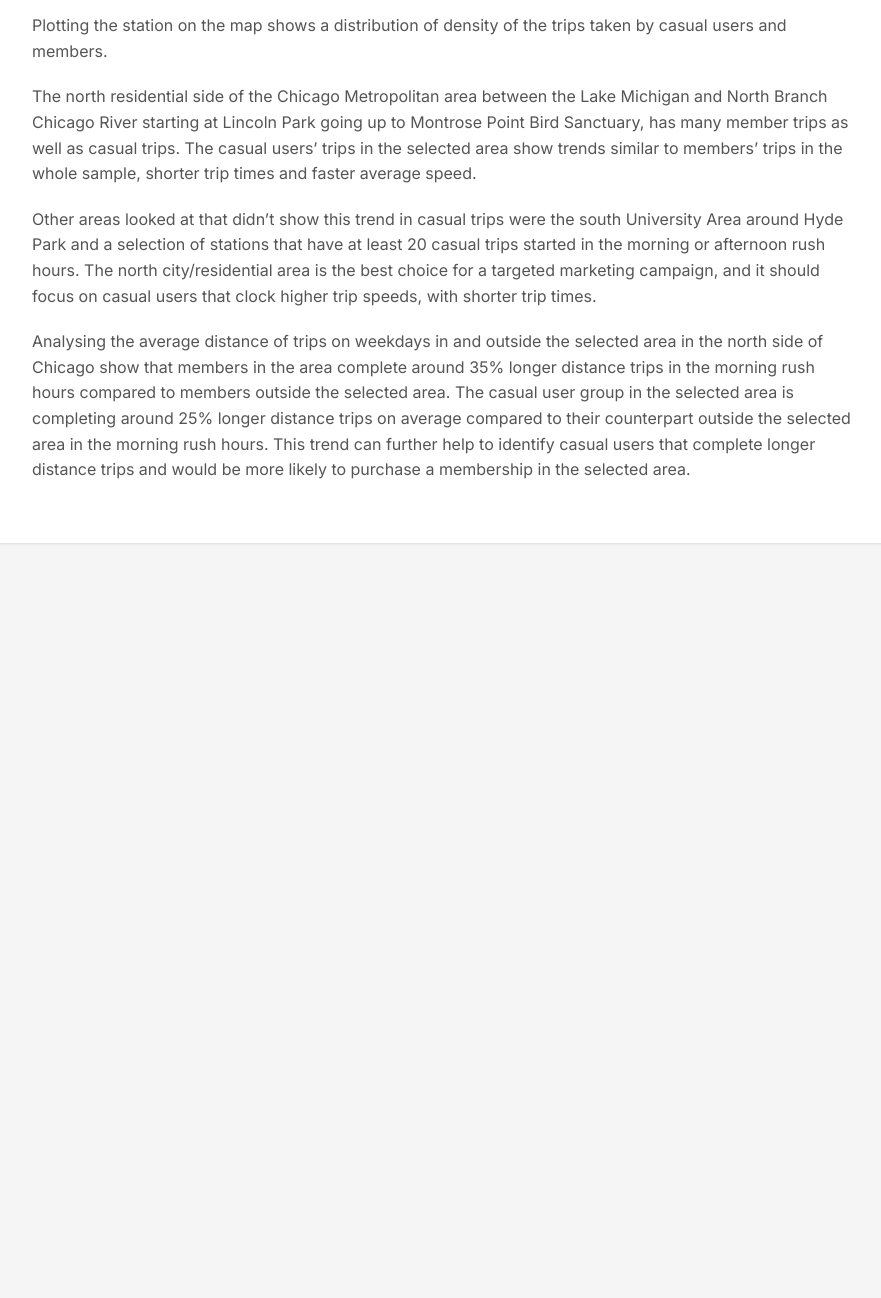
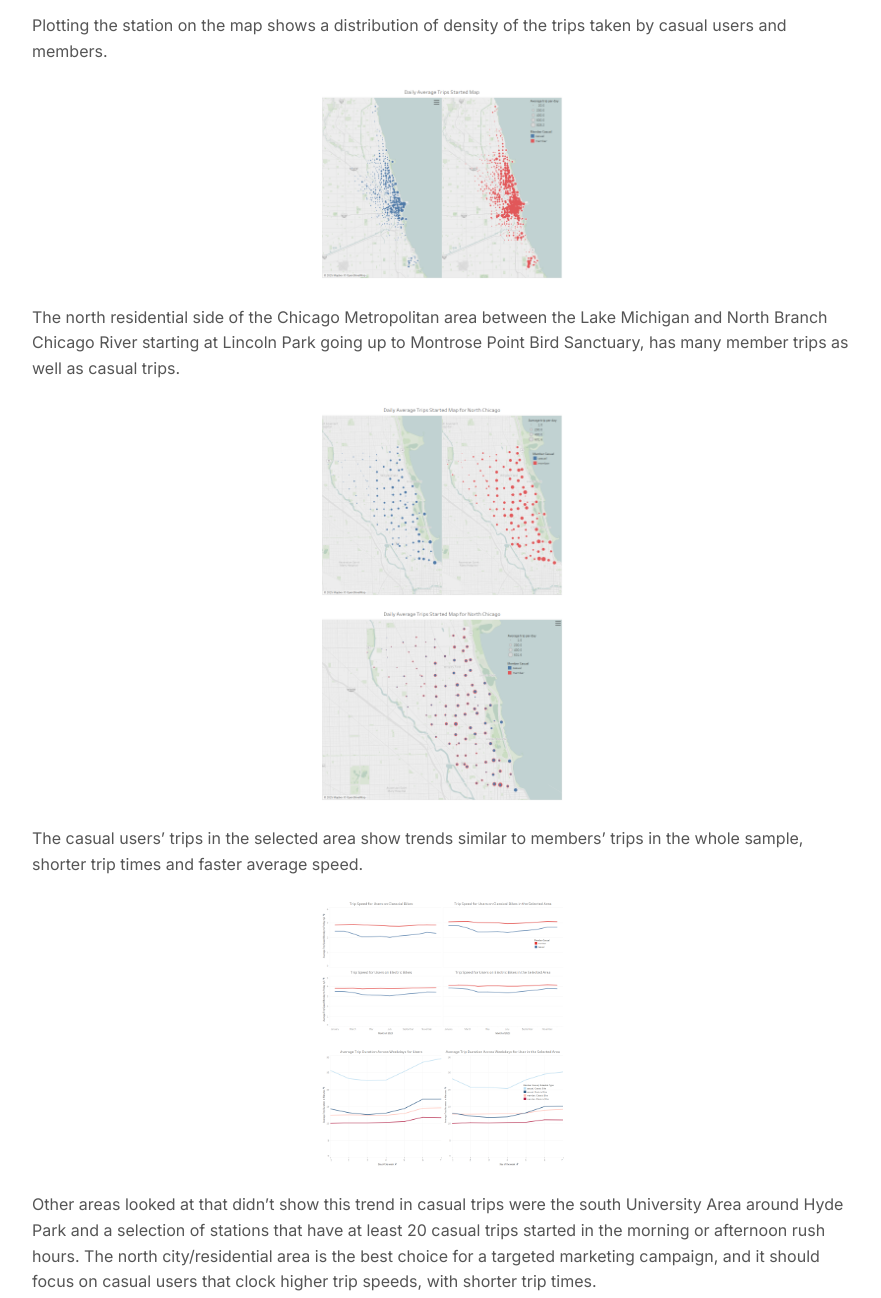
Before and after one commit to drpepper56/blog, a website built with Vite: page src/index.html in a window 1280 px wide. Shown: the part 5109-6407 px from the top of the page, without its empty margins (198-1079 px from the left). Before the commit the page ends 5732 px from the top, so only its background shows below. Built offline with nearby package versions, Linux system fonts and the light colour scheme.

Commit message:
website content update

```diff
--- a/src/index.html
+++ b/src/index.html
@@ -130,13 +130,44 @@
             </div>
             <p>Plotting the station on the map shows a distribution of density of the trips taken by casual users and members.
             </p>
-            <p>The north residential side of the Chicago Metropolitan area between the Lake Michigan and North Branch Chicago River starting at Lincoln Park going up to Montrose Point Bird Sanctuary, has many member trips as well as casual trips. The casual users’ trips in the selected area show trends similar to members’ trips in the whole sample, shorter trip times and faster average speed.
+            <div>
+                <div class="post-graph-image">
+                    <img src="../src/assets/start activity density.png" alt="missing asset" style="max-width: 30%; height: auto;">
+                </div>
+            </div>
+            <p>The north residential side of the Chicago Metropolitan area between the Lake Michigan and North Branch Chicago River starting at Lincoln Park going up to Montrose Point Bird Sanctuary, has many member trips as well as casual trips.
             </p>
+            <div>
+                <div class="post-graph-image">
+                    <img src="../src/assets/start activity density north side.png" alt="missing asset" style="max-width: 30%; height: auto;">
+                </div>
+            </div>
+            <div>
+                <div class="post-graph-image">
+                    <img src="../src/assets/start activity density north side overlapped.png" alt="missing asset" style="max-width: 30%; height: auto;">
+                </div>
+            </div>
+            <p>The casual users’ trips in the selected area show trends similar to members’ trips in the whole sample, shorter trip times and faster average speed.
+            </p>
+            <div>
+                <div class="post-graph-image">
+                    <img src="../src/assets/average weekdays speed inout north side.png" alt="missing asset" style="max-width: 30%; height: auto;">
+                </div>
+            </div>
+            <div>
+                <div class="post-graph-image">
+                    <img src="../src/assets/duration weekdays inout north side electric&classical.png" alt="missing asset" style="max-width: 30%; height: auto;">
+                </div>
+            </div>
             <p>Other areas looked at that didn’t show this trend in casual trips were the south University Area around Hyde Park and a selection of stations that have at least 20 casual trips started in the morning or afternoon rush hours. The north city/residential area is the best choice for a targeted marketing campaign, and it should focus on casual users that clock higher trip speeds, with shorter trip times.
             </p>
             <p>Analysing the average distance of trips on weekdays in and outside the selected area in the north side of Chicago show that members in the area complete around 35% longer distance trips in the morning rush hours compared to members outside the selected area. The casual user group in the selected area is completing around 25% longer distance trips on average compared to their counterpart outside the selected area in the morning rush hours. This trend can further help to identify casual users that complete longer distance trips and would be more likely to purchase a membership in the selected area.
             </p>
-
+            <div>
+                <div class="post-graph-image">
+                    <img src="../src/assets/average distance&time members&casual hours inout north side.png" alt="missing asset" style="max-width: 30%; height: auto;">
+                </div>
+            </div>
         </article>
     </div>
 </body>
```
